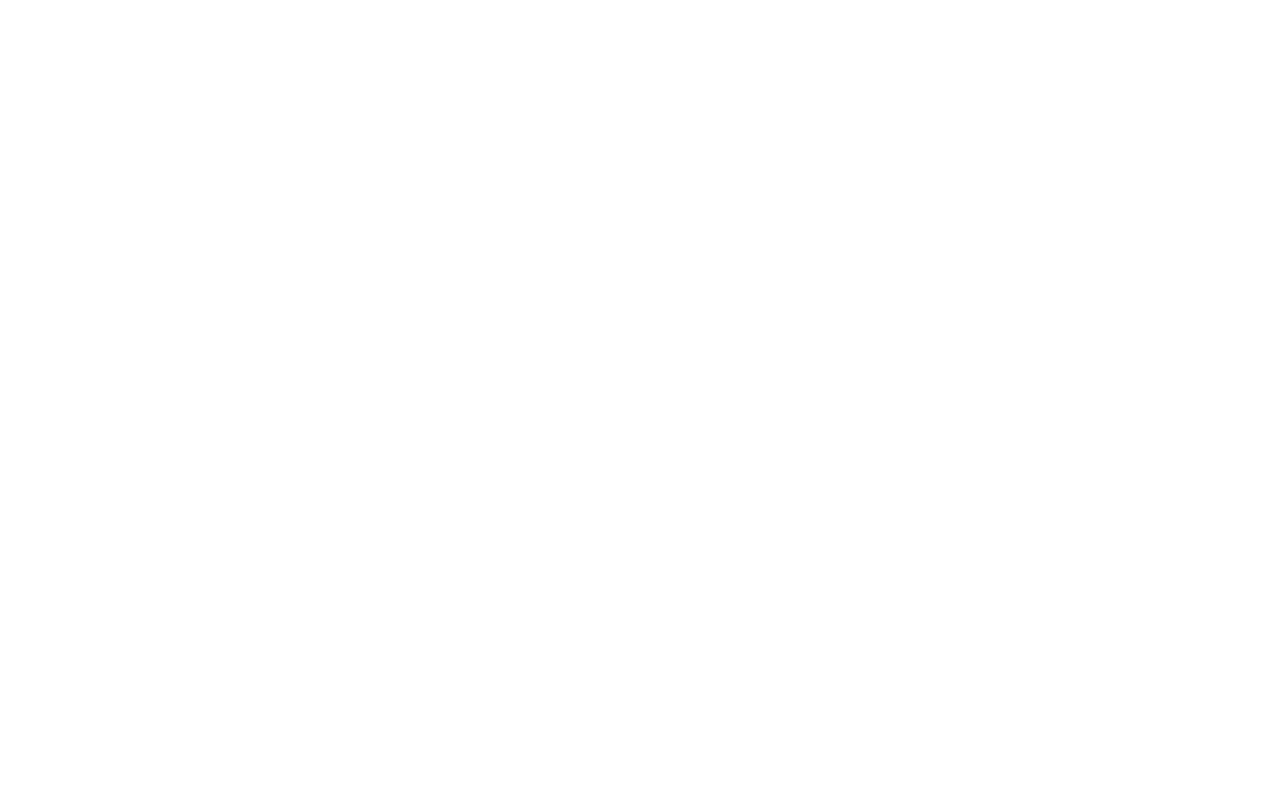
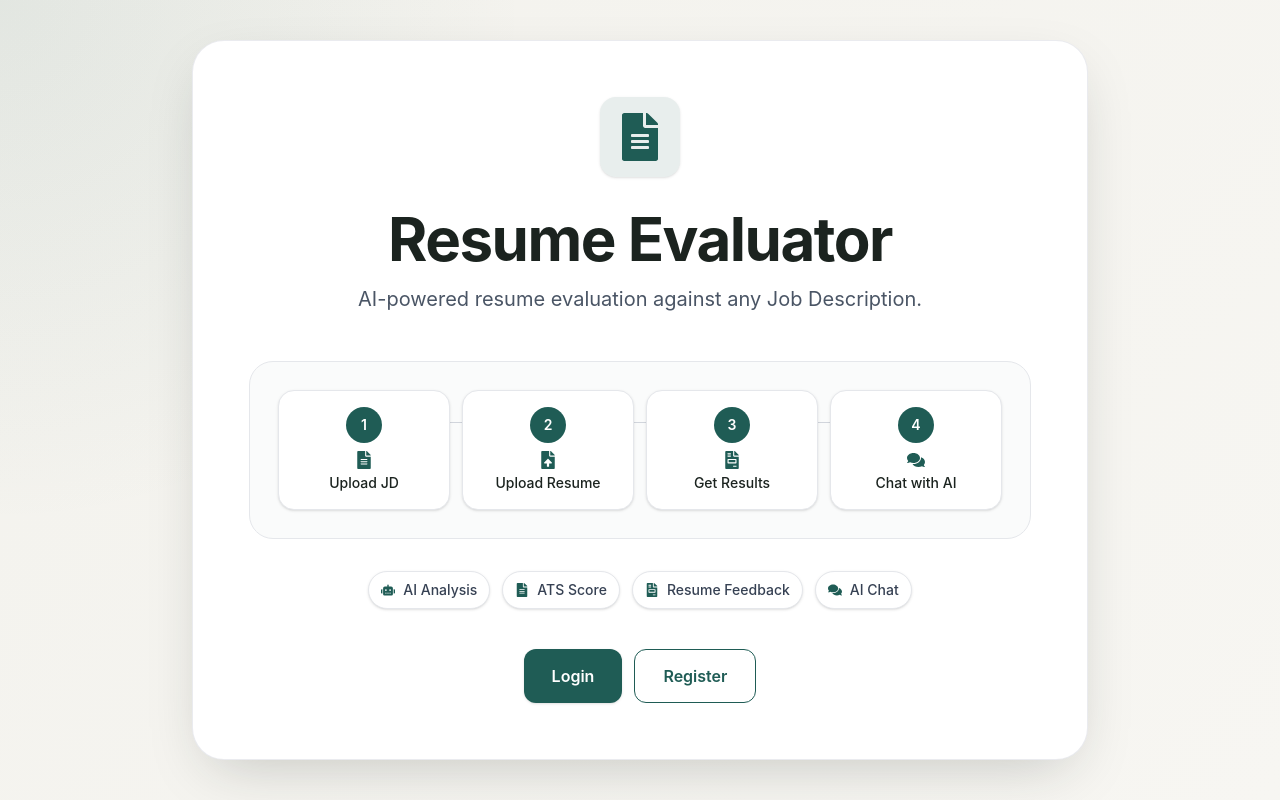
Before and after one commit to vikas598/Resume_evaluator, a React (Vite) app in the folder frontend/: page / in a window 1280 px wide. Before the commit this address had no page. Built offline with nearby package versions, Linux system fonts and the light colour scheme.

Commit message:
minor changes

```diff
--- a/frontend/src/App.jsx
+++ b/frontend/src/App.jsx
@@ -1,5 +1,6 @@
 import { BrowserRouter, Routes, Route } from "react-router-dom";
 
+import Home from "./pages/Home";
 import Register from "./pages/Register";
 import Login from "./pages/Login";
 import UploadResume from "./pages/UploadResume";
@@ -12,6 +13,7 @@
     return (
         <BrowserRouter>
             <Routes>
+                <Route path="/" element={<Home />} />
                 <Route path="/register" element={<Register />} />
                 <Route path="/login" element={<Login />} />
                 <Route path="/upload-resume" element={<UploadResume />} />
--- /dev/null
+++ b/frontend/src/pages/Home.jsx
@@ -0,0 +1,99 @@
+import { useNavigate } from "react-router-dom";
+import {
+  FaArrowRight,
+  FaComments,
+  FaFileAlt,
+  FaFileInvoice,
+  FaFileUpload,
+  FaRobot,
+} from "react-icons/fa";
+
+function Home() {
+  const navigate = useNavigate();
+
+  const steps = [
+    { label: "Upload JD", icon: <FaFileAlt />, number: 1 },
+    { label: "Upload Resume", icon: <FaFileUpload />, number: 2 },
+    { label: "Get Results", icon: <FaFileInvoice />, number: 3 },
+    { label: "Chat with AI", icon: <FaComments />, number: 4 },
+  ];
+
+  const features = [
+    { label: "AI Analysis", icon: <FaRobot /> },
+    { label: "ATS Score", icon: <FaFileAlt /> },
+    { label: "Resume Feedback", icon: <FaFileInvoice /> },
+    { label: "AI Chat", icon: <FaComments /> },
+  ];
+
+  return (
+    <div className="min-h-screen bg-[radial-gradient(circle_at_top_left,_rgba(31,92,85,0.08),_transparent_35%),linear-gradient(135deg,_#f3f2ed_0%,_#f7f6f2_100%)] flex items-center justify-center px-4 py-10 sm:px-6 lg:px-8">
+      <div className="w-full max-w-4xl rounded-[32px] border border-gray-200/80 bg-white p-8 shadow-[0_20px_60px_-20px_rgba(27,35,31,0.25)] sm:p-10 lg:p-14">
+        <div className="text-center">
+          <div className="mx-auto flex h-16 w-16 items-center justify-center rounded-2xl bg-evaluate/10 text-4xl text-evaluate shadow-sm sm:h-20 sm:w-20 sm:text-5xl">
+            <FaFileAlt />
+          </div>
+
+          <h1 className="mt-8 text-4xl font-bold tracking-tight text-ink sm:text-5xl lg:text-6xl">
+            Resume Evaluator
+          </h1>
+          <p className="mx-auto mt-4 max-w-2xl text-lg text-gray-600 sm:text-xl">
+            AI-powered resume evaluation against any Job Description.
+          </p>
+
+          <div className="mt-12 rounded-3xl border border-gray-200 bg-gray-50/80 p-5 sm:p-7">
+            <div className="relative grid grid-cols-2 gap-4 sm:grid-cols-4 sm:gap-3">
+              {/* connecting line, desktop only */}
+              <div className="pointer-events-none absolute left-[12.5%] right-[12.5%] top-8 hidden h-px bg-gray-300 sm:block" />
+
+              {steps.map((step) => (
+                <div
+                  key={step.label}
+                  className="relative flex flex-col items-center gap-2 rounded-2xl border border-gray-200 bg-white px-3 py-4 shadow-sm"
+                >
+                  <div className="flex h-9 w-9 shrink-0 items-center justify-center rounded-full bg-evaluate text-sm font-semibold text-white ring-4 ring-white">
+                    {step.number}
+                  </div>
+                  <div className="flex flex-col items-center gap-1">
+                    <span className="text-lg text-evaluate">{step.icon}</span>
+                    <span className="text-center text-sm font-medium leading-snug text-ink">
+                      {step.label}
+                    </span>
+                  </div>
+                </div>
+              ))}
+            </div>
+          </div>
+
+          <div className="mt-8 flex flex-wrap items-center justify-center gap-2 sm:gap-3">
+            {features.map((feature) => (
+              <div
+                key={feature.label}
+                className="flex items-center gap-2 rounded-full border border-gray-200 bg-white px-3 py-2 text-sm font-medium text-gray-700 shadow-sm"
+              >
+                <span className="text-evaluate">{feature.icon}</span>
+                <span>{feature.label}</span>
+              </div>
+            ))}
+          </div>
+
+          <div className="mt-10 flex flex-col justify-center gap-3 sm:flex-row">
+            <button
+              onClick={() => navigate("/login")}
+              className="rounded-xl bg-evaluate px-7 py-3.5 text-base font-semibold text-white shadow-sm transition hover:translate-y-[-1px] hover:opacity-90"
+            >
+              Login
+            </button>
+            <button
+              onClick={() => navigate("/register")}
+              className="rounded-xl border border-evaluate px-7 py-3.5 text-base font-semibold text-evaluate transition hover:bg-evaluate hover:text-white"
+            >
+              Register
+            </button>
+          </div>
+        </div>
+      </div>
+    </div>
+  );
+}
+
+export default Home;
```
